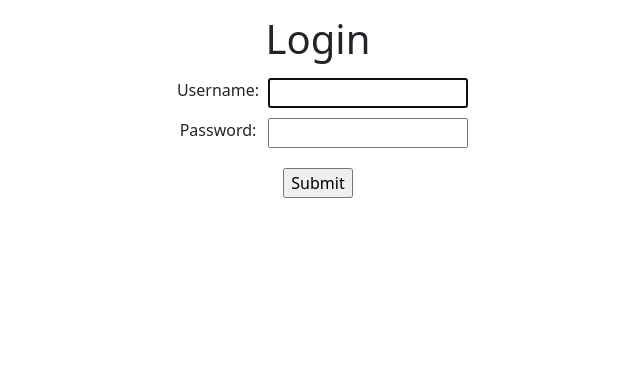
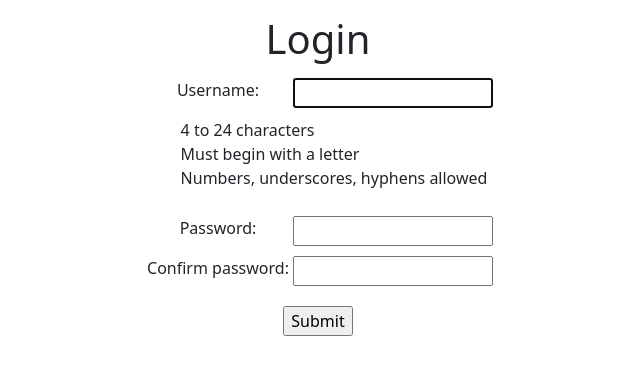
Before and after one commit to matt-b1/Personal-Budget-Pt2, a React (Create React App) app: page / in a window 1280 px wide. Shown: the top 374 px of the page, without its empty margins (322-962 px from the left). Built offline with nearby package versions, Linux system fonts and the light colour scheme.

Commit message:
implement validation for login form

```diff
--- a/src/Pages/Main/index.css
+++ b/src/Pages/Main/index.css
@@ -13,7 +13,7 @@ div #form {
 
 .budgetForm>* {
     display: grid;
-    grid-template-columns: 100px 200px;
+    grid-template-columns: 150px 200px;
     margin-bottom: 10px;
     justify-content: center;
 }
@@ -23,3 +23,16 @@ div #form {
     margin-top: 10px;
     justify-content: center;
 }
+
+.show {
+    display: flex;
+}
+
+.hide {
+    display: none;
+}
+
+.inputValidation {
+    list-style: none;
+    text-align: left;
+}
--- a/src/Pages/Main/index.js
+++ b/src/Pages/Main/index.js
@@ -4,6 +4,9 @@ import { useRef, useState, useEffect, useContext } from 'react';
 import 'bootstrap/dist/css/bootstrap.min.css';
 
 import './index.css';
+
+const USER_REGEX = /^[a-zA-Z][a-zA-Z0-9-_]{3,23}$/;
+const PWD_REGEX = /^(?=.*[a-z])(?=.*[A-Z])(?=.*[0-9])(?=.*[!@#$%]).{8,24}$/;
 
 const handleSubmit = e => {
     e.preventDefault();
@@ -12,8 +15,19 @@ const handleSubmit = e => {
 export const Main = () => {
     const userRef = useRef();
     const errRef = useRef();
+
     const [user, setUser] = useState('');
+    const [validUser, setValidUser] = useState(false);
+    const [userFocus, setUserFocus] = useState(false);
+
     const [pwd, setPwd] = useState('');
+    const [validPwd, setValidPwd] = useState(false);
+    const [pwdFocus, setPwdFocus] = useState(false);
+
+    const [confirmPwd, setConfirmPwd] = useState('');
+    const [validConfirmPwd, setValidConfirmPwd] = useState(false);
+    const [confirmPwdFocus, setConfirmPwdFocus] = useState(false);
+
     const [errMsg, setErrMsg] = useState('');
     const [success, setSuccess] = useState(false);
 
@@ -22,10 +36,19 @@ export const Main = () => {
     }, []);
 
     useEffect(() => {
+        setValidUser(USER_REGEX.test(user));
+    }, [user])
+
+    useEffect(() => {
+        setValidPwd(PWD_REGEX.test(pwd));
+        setValidConfirmPwd(pwd === confirmPwd);
+    }, [pwd, confirmPwd])
+
+    useEffect(() => {
         setErrMsg('');
     }, [user, pwd]);
 
-    //console.log(user)
+    console.log(validUser);
 
     return (
         <div id='form'>
@@ -40,8 +63,17 @@ export const Main = () => {
                         ref={userRef}
                         onChange={(e) => setUser(e.target.value)}
                         value={user}
+                        onFocus = {() => setUserFocus(true)}
+                        onBlur = {() => setUserFocus(false)}
                         required
                     />
+                </div>
+                <div className={!validUser && userFocus?'show':'hide'}>
+                    <ul className='inputValidation'>
+                        <li>4 to 24 characters</li>
+                        <li>Must begin with a letter</li>
+                        <li>Numbers, underscores, hyphens allowed</li>
+                    </ul>
                 </div>
                 <div className="password">
                     <label htmlFor="password"> Password: </label>
@@ -50,8 +82,30 @@ export const Main = () => {
                         id="password"
                         onChange={(e) => setPwd(e.target.value)}
                         value={pwd}
+                        onFocus = {() => setPwdFocus(true)}
+                        onBlur = {() => setPwdFocus(false)}
                         required
                     />
+                </div>
+                <div className="confirmPassword">
+                    <label htmlFor="confirmPassword"> Confirm password: </label>
+                    <input
+                        type="password"
+                        id="confirmPassword"
+                        onChange={(e) => setConfirmPwd(e.target.value)}
+                        value={confirmPwd}
+                        onFocus = {() => setConfirmPwdFocus(true)}
+                        onBlur = {() => setConfirmPwdFocus(false)}
+                        required
+                    />
+                </div>
+                <div class={!validPwd && !validConfirmPwd && (pwdFocus || confirmPwdFocus)?'show':'hide'}>
+                    <ul className='inputValidation'>
+                        <li>8 to 24 characters</li>
+                        <li>Must include 1 uppercase letter</li>
+                        <li>Must include 1 number</li>
+                        <li>Must include a special character (!@#$%)</li>
+                    </ul>
                 </div>
                 <div className="submit">
                     <input type="submit"></input>
--- a/src/index.css
+++ b/src/index.css
@@ -11,3 +11,9 @@ code {
   font-family: source-code-pro, Menlo, Monaco, Consolas, 'Courier New',
     monospace;
 }
+
+li {
+  list-style: none;
+  text-align: left;
+  justify-content: start;
+}
```
Lines whose indentation alone changed are shown as unchanged.
